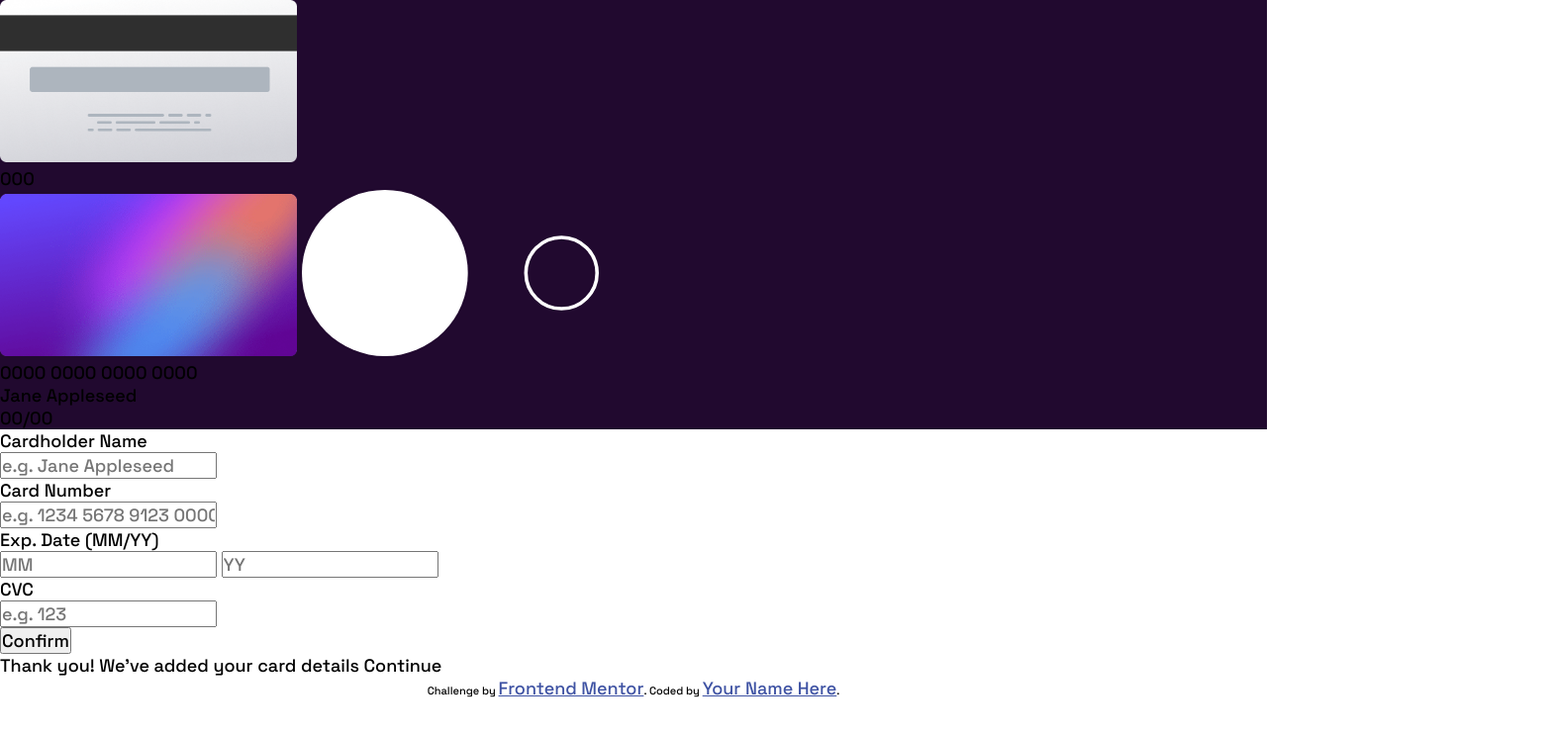
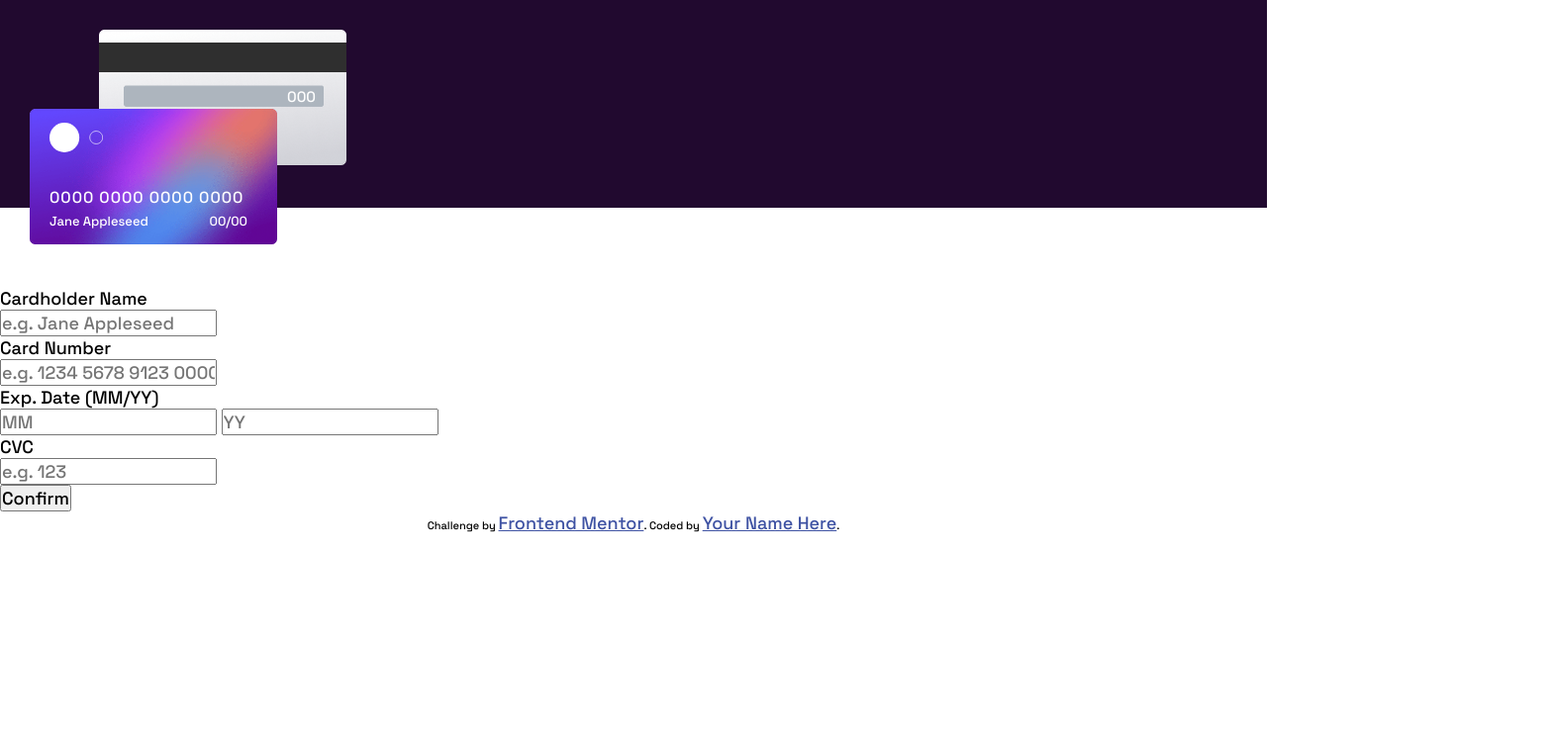
Before and after one commit to Rodjfreitas/Preenchimento-Cartao, a plain HTML site: page index.html in a window 1280 px wide. Shown: the whole page at 99% size, 1570 px wide, since content can reach past the window. Drawn offline with Linux system fonts and the light colour scheme.

Commit message:
style: estilização de cartões e seus elementos filhos

```diff
--- a/css/style.css
+++ b/css/style.css
@@ -16,18 +16,75 @@
   /*- Linear gradient (active input border): hsl(249, 99%, 64%) to hsl(278, 94%, 30%)*/
 }
 
-main{
-  display: flex;
-  flex-direction: column;
+header{
   background-color: var(--Violeta-muito-escuro);
+  height: 210px;
 }
 
-img{
-  width: 300px;
-  position: relative;
+.backCard img{
+  position: absolute;
+  width: 250px;
+  top: 30px;
+  left: 100px;
 
 }
 
+.backCard p{
+  position: relative;
+  font-size: 15px;
+  top: 88px;
+  left: 290px;
+  color: var(--global-branco);
+}
+
+.frontCard .card-front{
+  position: absolute;
+  width: 250px;
+  top: 110px;
+  left: 30px;
+
+}
+
+.logo{
+  position: relative;
+  width: 54px;
+  top: 105px;
+  left: 50px;
+}
+
+.number{
+  display: flex;
+  justify-content: space-between;
+  font-size: 16px;
+  letter-spacing: 1px;
+  position: relative;
+  width: 200px;
+  top: 135px;
+  left: 50px;
+  color: var(--global-branco);
+}
+
+.name{
+  display: flex;
+  justify-content: space-between;
+  font-size: 13px;
+  position: relative;
+  width:200px ;
+  top: 140px;
+  left: 50px;
+  color: var(--global-branco);
+}
+.name span{
+  font-size: 13px;
+}
+
+
 #Information{
-  background-color: var(--global-branco);
+  margin-top: 80px;
 }
+
+
+
+
+.attribution { font-size: 11px; text-align: center; }
+.attribution a { color: hsl(228, 45%, 44%); }
--- a/index.html
+++ b/index.html
@@ -15,22 +15,23 @@
 
   <!-- Feel free to remove these styles or customise in your own stylesheet 👍 -->
   <style>
-    .attribution { font-size: 11px; text-align: center; }
-    .attribution a { color: hsl(228, 45%, 44%); }
+
   </style>
 </head>
 <body>
   <main>
-    <div class="backCard">
-      <img src="images/bg-card-back.png" alt="">
-      <p>000</p>
-    </div>
-    <div class="frontCard">
-      <img src="images/bg-card-front.png" alt="">
-      <img src="images/card-logo.svg" alt="">
-      <p>0000 0000 0000 0000</p>
-      <p>Jane Appleseed<p>00/00</p> </p>
-    </div>
+    <header>
+      <div class="backCard">
+        <img class="card-back" src="images/bg-card-back.png" alt="">
+        <p class="cvc">000</p>
+      </div>
+      <div class="frontCard">
+        <img class="card-front" src="images/bg-card-front.png" alt="">
+        <img class="logo" src="images/card-logo.svg" alt="">
+        <p class="number">0000 0000 0000 0000</p>
+        <p class="name">Jane Appleseed <span class="data">00/00</span></p>
+      </div>
+    </header>
 
     <div id ="Information">
       <p>Cardholder Name</p>
@@ -56,7 +57,10 @@
     </div>
 
   </main>
-
+  <footer class="attribution">
+    Challenge by <a href="https://www.frontendmentor.io?ref=challenge" target="_blank">Frontend Mentor</a>.
+    Coded by <a href="#">Your Name Here</a>.
+  </footer>
 
 
 
@@ -79,14 +83,11 @@
 
   <!-- Completed state start -->
 
-  Thank you!
+<!-- Thank you!
   We've added your card details
-  Continue
+  Continue-->
 
-  <div class="attribution">
-    Challenge by <a href="https://www.frontendmentor.io?ref=challenge" target="_blank">Frontend Mentor</a>.
-    Coded by <a href="#">Your Name Here</a>.
-  </div>
+
   <script src="js/script.js"></script>
 </body>
 </html>
```
